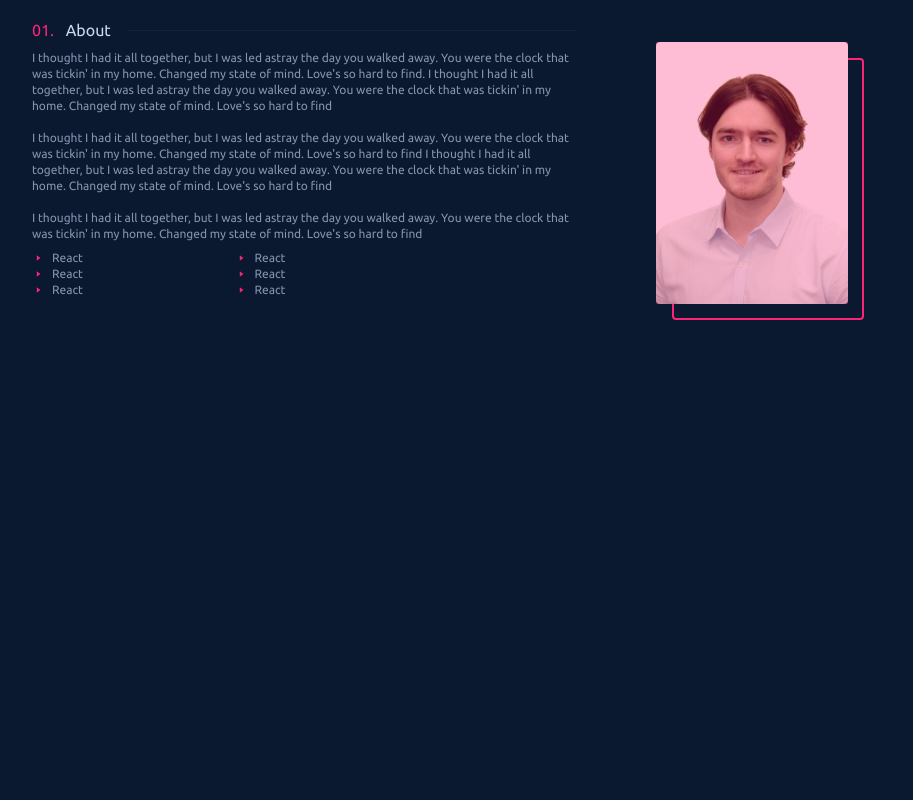
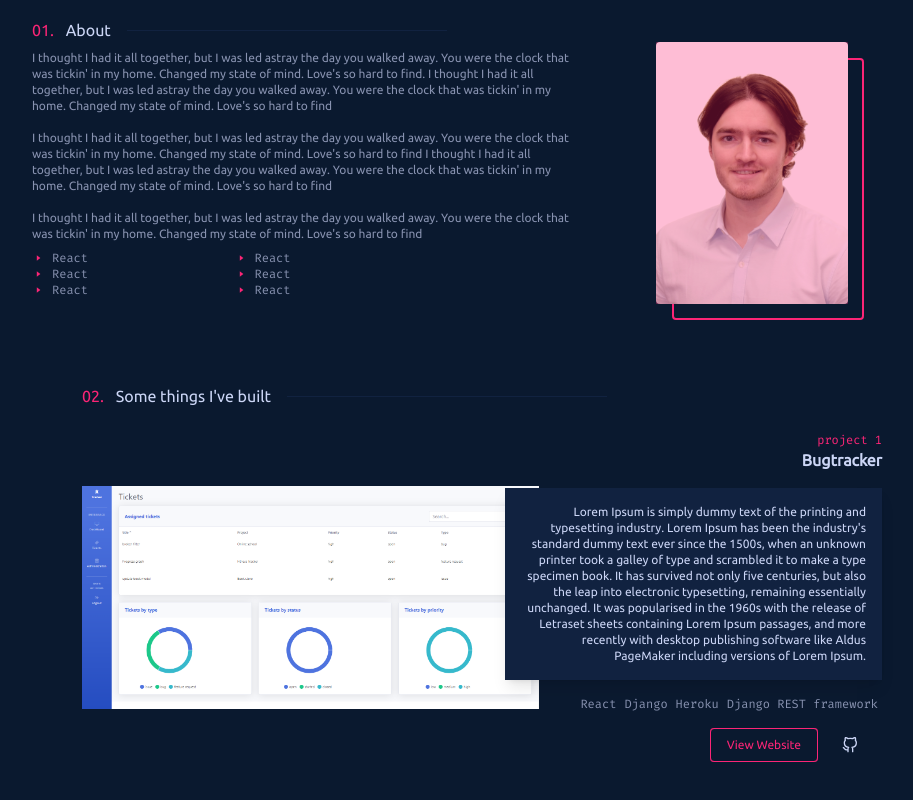
Before and after one commit to maxim-pre/my-portfolio, a React (Create React App) app: page / in a window 1280 px wide. Shown: the part 536-1336 px from the top of the page, without its empty margins (158-1071 px from the left). Before the commit the page ends 920 px from the top, so only its background shows below. Built offline with nearby package versions, Linux system fonts and the light colour scheme.

Commit message:
add projectCard component

```diff
--- a/src/App.js
+++ b/src/App.js
@@ -2,12 +2,35 @@ import "./App.css";
 import Nav from "./components/nav/nav";
 import Home from "./components/home/home";
 import About from "./components/about/about";
+import SectionHeader from "./components/common/sectionHeader";
+import bugtrackerImage from "./images/bugtracker.png";
+import ProjectCard from "./components/work/projectCard";
 function App() {
+  const projects = [
+    {
+      number: 1,
+      name: "Bugtracker",
+      description:
+        "Lorem Ipsum is simply dummy text of the printing and typesetting industry. Lorem Ipsum has been the industry's standard dummy text ever since the 1500s, when an unknown printer took a galley of type and scrambled it to make a type specimen book. It has survived not only five centuries, but also the leap into electronic typesetting, remaining essentially unchanged. It was popularised in the 1960s with the release of Letraset sheets containing Lorem Ipsum passages, and more recently with desktop publishing software like Aldus PageMaker including versions of Lorem Ipsum.",
+      img: bugtrackerImage,
+      skills: ["React", "Django", "Heroku", "Django REST framework"],
+    },
+  ];
   return (
     <div className="App">
       <Nav />
       <Home />
       <About />
+      <div className="my-20 mx-auto max-w-[800px] text-textLight">
+        <SectionHeader number={"2"} text={"Some things I've built"} />
+        <ProjectCard
+          number={projects[0].number}
+          name={projects[0].name}
+          description={projects[0].description}
+          skills={projects[0].skills}
+          img={projects[0].img}
+        />
+      </div>
     </div>
   );
 }
--- a/src/components/about/about.js
+++ b/src/components/about/about.js
@@ -45,7 +45,11 @@ const About = () => {
             <div className="absolute w-48 h-full bg-neonPink z-20 opacity-30 group-hover:opacity-0 duration-200"></div>
             <div className="absolute w-48 h-full border-2 border-neonPink translate-x-4 translate-y-4 rounded group-hover:translate-x-5 group-hover:translate-y-5 duration-200 "></div>
             <div className="relative group-hover:-translate-x-1 group-hover:-translate-y-1 duration-200">
-              <img className="z-10 rounded" src={profilePicture} />
+              <img
+                className="z-10 rounded"
+                src={profilePicture}
+                alt="profilePicture"
+              />
             </div>
           </div>
         </div>
--- a/src/components/about/bulletPoint.js
+++ b/src/components/about/bulletPoint.js
@@ -6,7 +6,7 @@ const BulletPoint = ({ text }) => {
       <span className="text-neonPink mr-2">
         <RxTriangleRight />
       </span>
-      {text}
+      <span className="code">{text}</span>
     </div>
   );
 };
--- /dev/null
+++ b/src/components/common/button.js
@@ -0,0 +1,11 @@
+const Button = ({ label }) => {
+  return (
+    <div className="mx-6 rounded bg-neonPink">
+      <button className=" border rounded py-2 px-4 border-lighttext-neonPink text-neonPink hover:-translate-x-1 hover:-translate-y-1 duration-300 bg-backgound text-xs">
+        {label}
+      </button>
+    </div>
+  );
+};
+
+export default Button;
--- a/src/components/common/sectionHeader.js
+++ b/src/components/common/sectionHeader.js
@@ -4,7 +4,7 @@ const SectionHeader = ({ number, text }) => {
       <h1 className="">
         <span className="text-neonPink mr-2">0{number}.</span> {text}
       </h1>
-      <div className="w-[50%] bg-[#112240] h-[1px] ml-4"></div>
+      <div className="w-80 bg-[#112240] h-[1px] ml-4"></div>
     </div>
   );
 };
--- a/src/components/nav/nav.js
+++ b/src/components/nav/nav.js
@@ -1,5 +1,6 @@
 import NavLink from "./navLink";
 import Logo from "./logo";
+import Button from "../common/button";
 const Nav = () => {
   const navItems = ["About", "Work", "Contact"];
   return (
@@ -9,11 +10,7 @@ const Nav = () => {
         {navItems.map((item, index) => {
           return <NavLink key={index} text={item} number={index + 1} />;
         })}
-        <div className="mx-6 rounded bg-neonPink">
-          <button className=" border rounded py-2 px-4 border-lighttext-neonPink text-neonPink hover:-translate-x-1 hover:-translate-y-1 duration-300 bg-backgound">
-            Resume
-          </button>
-        </div>
+        <Button label={"Resume"} />
       </ul>
     </nav>
   );
--- /dev/null
+++ b/src/components/work/projectCard.js
@@ -0,0 +1,34 @@
+import Button from "../../components/common/button";
+import { FiGithub } from "react-icons/fi";
+
+const ProjectCard = ({ number, name, description, skills, img }) => {
+  return (
+    <div className="grid grid-cols-7 py-6">
+      <div className="col-span-4 object-cover my-auto">
+        <img src={img} alt={name} />
+      </div>
+      <div className="col-span-3 relative flex flex-col items-end">
+        <h2 className="text-right text-xs text-neonPink code ">
+          project {number}
+        </h2>
+        <h2 className="text-right font-bold">{name}</h2>
+        <div className=" w-[110%]  bg-cardColor shadow-lg text-xs py-4 px-4 text-right my-4">
+          {description}
+        </div>
+        <div className="code text-xs text-textNormal">
+          {skills.map((skill) => {
+            return <span className="mx-1">{skill}</span>;
+          })}
+        </div>
+        <div className="flex mt-4 items-center  justify-start">
+          <Button label={"View Website"} />
+          <div className="mr-6 cursor-pointer">
+            <FiGithub />
+          </div>
+        </div>
+      </div>
+    </div>
+  );
+};
+
+export default ProjectCard;
--- /dev/null
+++ b/src/components/work/projectCardAlternate.js
@@ -0,0 +1,34 @@
+import Button from "../../components/common/button";
+import { FiGithub } from "react-icons/fi";
+
+const ProjectCard = ({ number, name, description, skills, img }) => {
+  return (
+    <div className="grid grid-cols-7 py-6">
+      <div className="col-span-4 object-cover my-auto">
+        <img src={img} alt={name} />
+      </div>
+      <div className="col-span-3 relative flex flex-col items-end">
+        <h2 className="text-right text-xs text-neonPink code ">
+          project {number}
+        </h2>
+        <h2 className="text-right font-bold">{name}</h2>
+        <div className=" w-[110%]  bg-cardColor shadow-lg text-xs py-4 px-4 text-right my-4">
+          {description}
+        </div>
+        <div className="code text-xs text-textNormal">
+          {skills.map((skill) => {
+            return <span className="mx-1">{skill}</span>;
+          })}
+        </div>
+        <div className="flex mt-4 items-center  justify-start">
+          <Button label={"View Website"} />
+          <div className="mr-6 cursor-pointer">
+            <FiGithub />
+          </div>
+        </div>
+      </div>
+    </div>
+  );
+};
+
+export default ProjectCard;
--- /dev/null
+++ b/src/projectInformation.js
@@ -0,0 +1,13 @@
+import bugtracker from "./images/bugtracker.png";
+const projects = [
+  {
+    number: 1,
+    name: "Bugtracker",
+    description:
+      "Lorem Ipsum is simply dummy text of the printing and typesetting industry. Lorem Ipsum has been the industry's standard dummy text ever since the 1500s, when an unknown printer took a galley of type and scrambled it to make a type specimen book. It has survived not only five centuries, but also the leap into electronic typesetting, remaining essentially unchanged. It was popularised in the 1960s with the release of Letraset sheets containing Lorem Ipsum passages, and more recently with desktop publishing software like Aldus PageMaker including versions of Lorem Ipsum.",
+    img: bugtracker,
+    skills: ["React", "Django", "Heroku", "Django REST framework"],
+  },
+];
+
+export default projects;
--- a/tailwind.config.js
+++ b/tailwind.config.js
@@ -7,6 +7,7 @@ module.exports = {
       neonPink: "#FB2576",
       textLight: "#ccd6f6",
       textNormal: "#8892b0",
+      cardColor: "#112240",
     },
     extend: {},
   },
```
Also changed, not shown: src/images/bugtracker.png (added).
